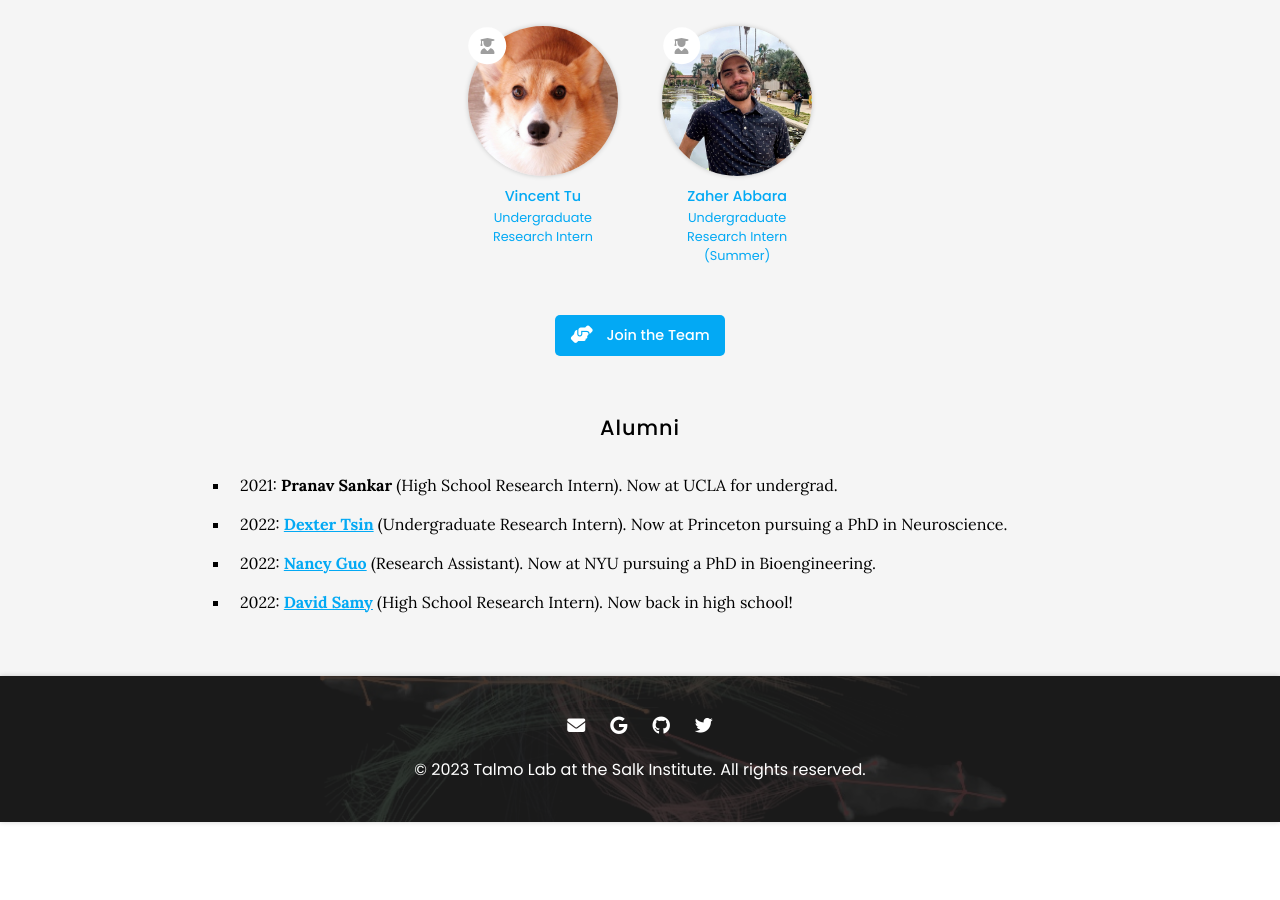
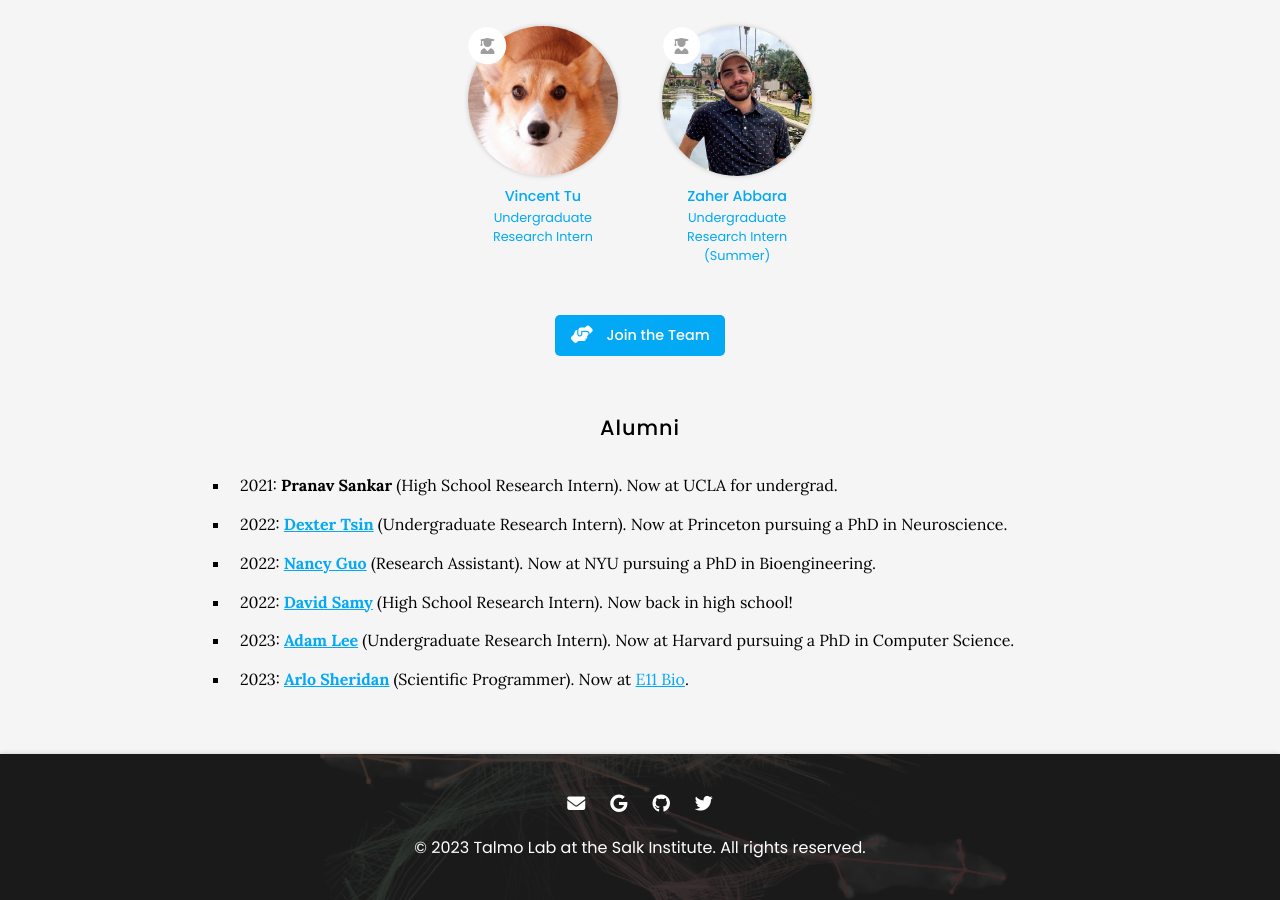
Before and after one commit to talmolab/lab-website, a Jekyll site: the page built from team/index.md, in a window 1280 px wide and 900 px high, scrolled down 1118 px. Built offline with Jekyll 4.4.1, drawn with Linux system fonts in a browser that asks for light colours; nearby versions of some CDN libraries; before the commit the page ends 1940 px from its top, so only the background shows below that.

Commit message:
Update personnel

```diff
--- a/team/index.md
+++ b/team/index.md
@@ -81,3 +81,5 @@ nav:
 - 2022: [**Dexter Tsin**](/members/dexter-tsin.html) (Undergraduate Research Intern). Now at Princeton pursuing a PhD in Neuroscience.
 - 2022: [**Nancy Guo**](/members/nancy-guo.html) (Research Assistant). Now at NYU pursuing a PhD in Bioengineering.
 - 2022: [**David Samy**](/members/david-samy.html) (High School Research Intern). Now back in high school!
+- 2023: [**Adam Lee**](/members/adam-lee.html) (Undergraduate Research Intern). Now at Harvard pursuing a PhD in Computer Science.
+- 2023: [**Arlo Sheridan**](/members/arlo-sheridan.html) (Scientific Programmer). Now at [E11 Bio](https://e11.bio/).
```
